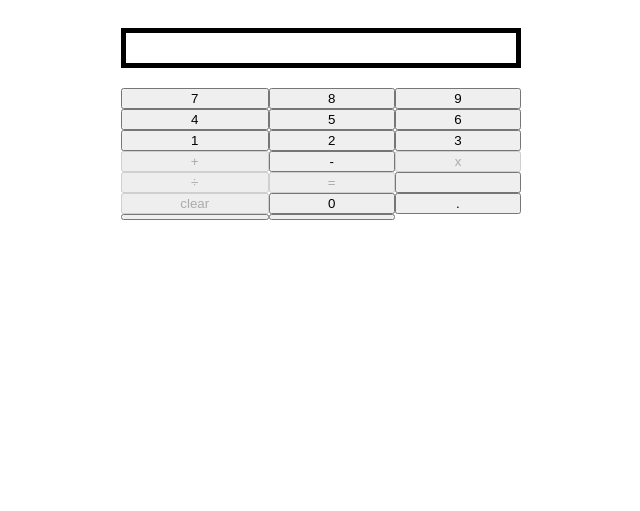
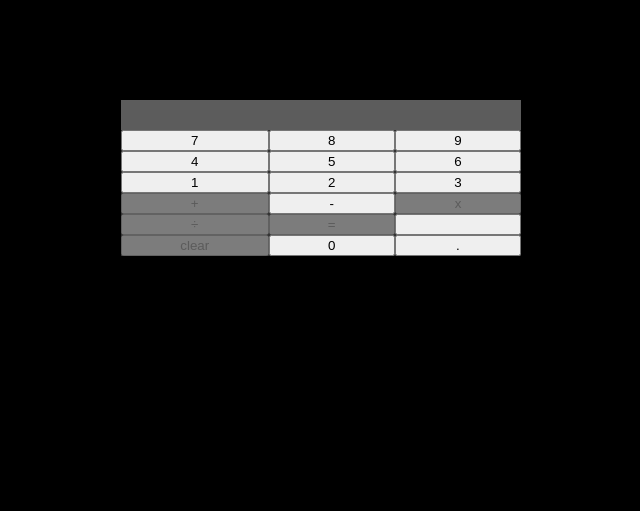
Before and after one commit to KrishnaKumarKeshri96/calculator, a plain HTML site: page index.html in a window 1280 px wide. Shown: the whole page, without its empty margins (319-959 px from the left). Drawn offline with Linux system fonts and the light colour scheme.

Commit message:
Added Some CSS

```diff
--- a/index.html
+++ b/index.html
@@ -15,8 +15,7 @@
         ><button>5</button><button>6</button><button>1</button><button>2</button
         ><button>3</button><button>+</button><button>-</button><button>x</button
         ><button>÷</button><button>=</button><button></button
-        ><button>clear</button><button>0</button><button>.</button
-        ><button></button><button></button>
+        ><button>clear</button><button>0</button><button>.</button>
       </div>
     </div>
   </body>
--- a/main.css
+++ b/main.css
@@ -4,15 +4,26 @@ div > div {
   grid-template-columns: auto auto auto;
 }
 h2 {
-  border: 5px solid black;
+  background-color: rgba(255, 255, 255, 0.2);
   height: 30px;
   text-align: right;
+  margin:0;
+
+
 }
 
 body > div {
   display: flex;
   flex-direction: column;
   margin: auto;
+  margin-top:100px;
   width: 400px;
-  height: 500px;
+  height: auto;
+  background:rgba(255, 255, 255, 0.2)
+
 }
+body{
+  background: black;
+  box-sizing: border-box;
+
+}
```
